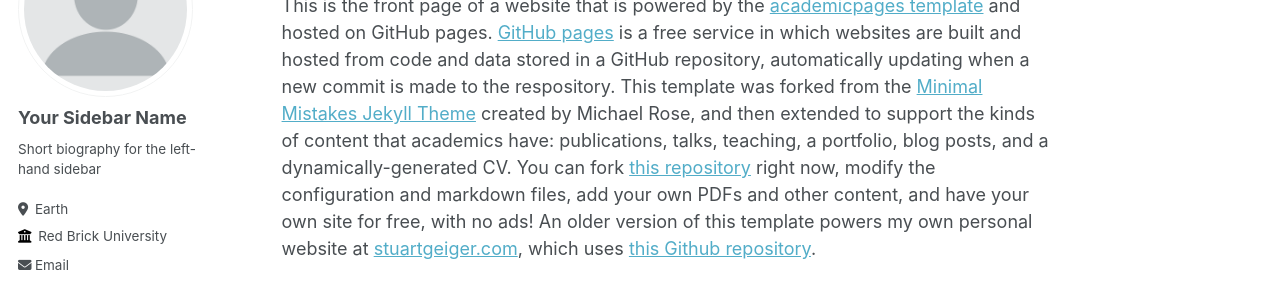
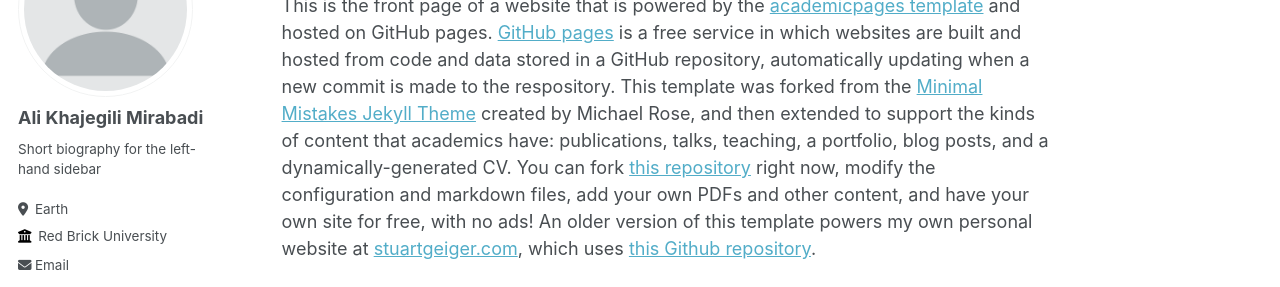
Before and after one commit to AliKhajegiliM/AliKhajegiliM.github.io, a Jekyll site: the page built from _pages/about.md, in a window 1280 px wide. Shown: the part 164-451 px from the top of the page. Built offline with Jekyll 4.4.1, drawn with Linux system fonts in a browser that asks for light colours; some web fonts are replaced.

Commit message:
Update _config.yml

```diff
--- a/_config.yml
+++ b/_config.yml
@@ -22,7 +22,7 @@ repository               : "academicpages/academicpages.github.io"
 author:
   # Biographic information
   avatar           : "profile.png"
-  name             : "Your Sidebar Name"
+  name             : "Ali Khajegili Mirabadi"
   pronouns         : # example: "she/her"
   bio              : "Short biography for the left-hand sidebar"
   location         : "Earth"
```
